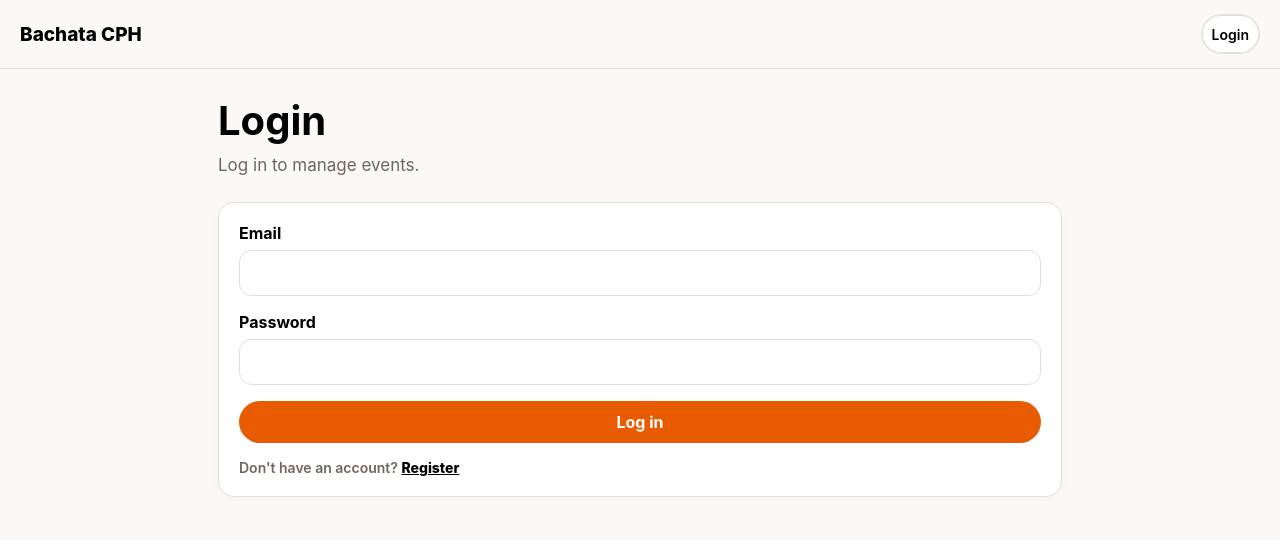
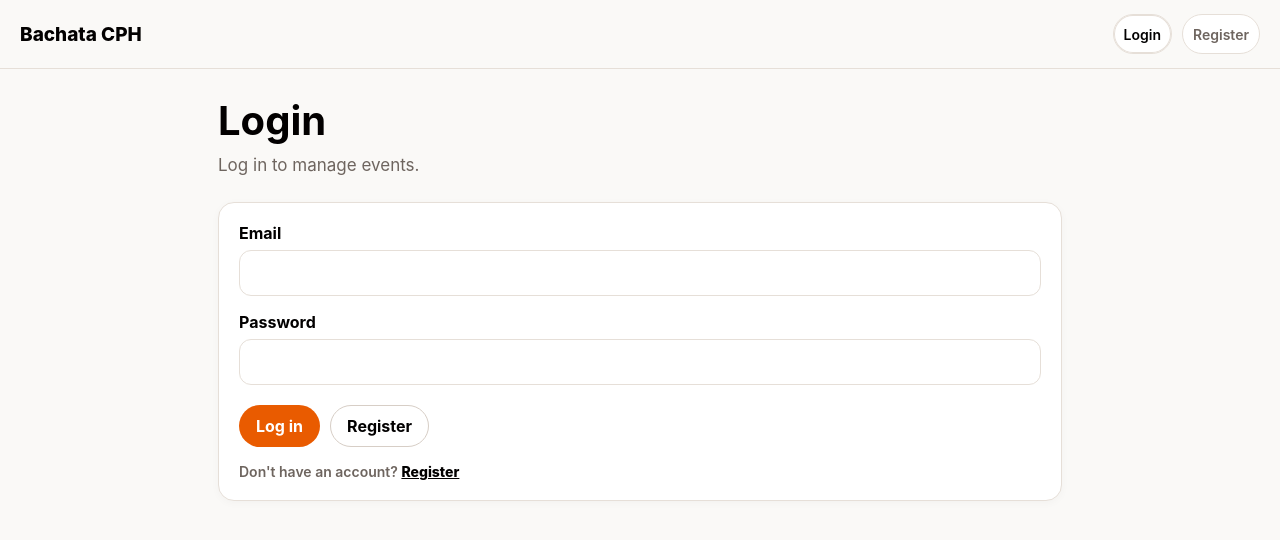
Before and after one commit to dominik-ciborowski/cph-bachata-app, a Vue app: page /login in a window 1280 px wide. Shown: the top 540 px of the page. Built offline with nearby package versions, Linux system fonts and the light colour scheme; the HTML template or start-up script is replaced by a standard one.

Commit message:
Make registration link visible

```diff
--- a/src/App.vue
+++ b/src/App.vue
@@ -42,7 +42,10 @@ onBeforeUnmount(() => {
     <RouterLink to="/" class="brand" @click="closeMenu">Bachata CPH</RouterLink>
 
     <nav class="topnav" aria-label="Main navigation">
-      <RouterLink v-if="!isAuthenticated" to="/login" class="button-link button-link--nav">Login</RouterLink>
+      <template v-if="!isAuthenticated">
+        <RouterLink to="/login" class="button-link button-link--nav">Login</RouterLink>
+        <RouterLink to="/register" class="button-link button-link--nav">Register</RouterLink>
+      </template>
       <button v-else-if="!canManageEvents" class="button-link button-link--nav" type="button" @click="handleLogout">Logout</button>
 
       <div v-else ref="menuRef" class="management-menu-wrapper">
--- a/src/views/LoginView.vue
+++ b/src/views/LoginView.vue
@@ -42,7 +42,10 @@ async function login() {
         <input v-model="password" type="password" required />
       </div>
 
-      <button class="button" type="submit">Log in</button>
+      <div class="form-actions">
+        <button class="button" type="submit">Log in</button>
+        <RouterLink to="/register" class="button secondary">Register</RouterLink>
+      </div>
       <p v-if="status" class="status">{{ status }}</p>
       <p class="auth-switch">Don't have an account? <RouterLink to="/register">Register</RouterLink></p>
     </form>
```
Also changed, not shown: 3 other files (tests, documents, lock files or other folders).
